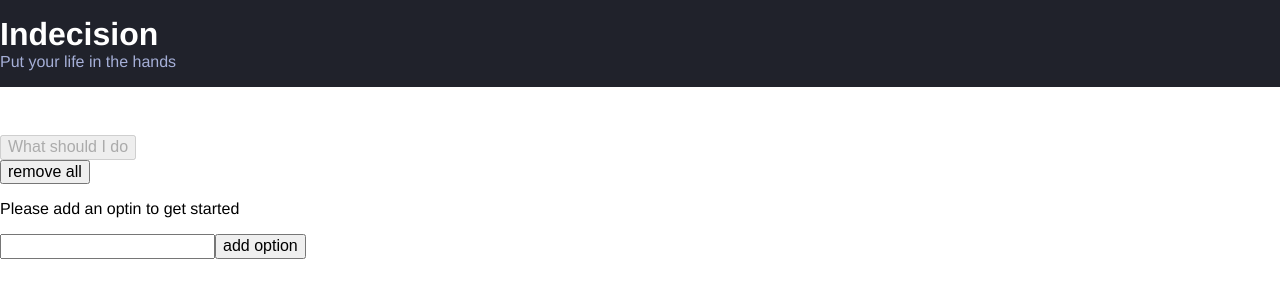
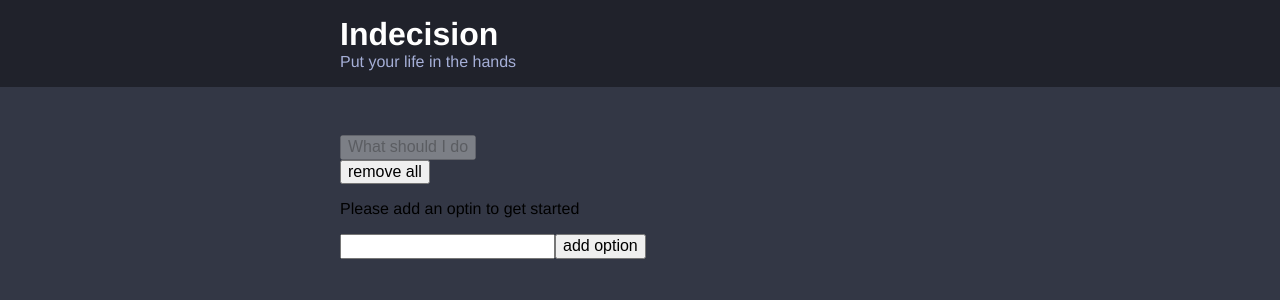
Before and after one commit to Chociszewski/Expensive-app, a React app: page / in a window 1280 px wide. Shown: the top 300 px of the page. Built offline with nearby package versions, Linux system fonts and the light colour scheme.

Commit message:
container body scss

```diff
--- a/src/components/Header.jsx
+++ b/src/components/Header.jsx
@@ -2,8 +2,10 @@ import React from "react";
 
 const Header = props => (
   <div className="header">
-    <h1 className="header__title">{props.title}</h1>
-    {props.subtitle && <h2 className="header__subtitle">{props.subtitle}</h2>}
+    <div className="container">
+      <h1 className="header__title">{props.title}</h1>
+      {props.subtitle && <h2 className="header__subtitle">{props.subtitle}</h2>}
+    </div>
   </div>
 );
 
--- a/src/components/IndecisionApp.jsx
+++ b/src/components/IndecisionApp.jsx
@@ -78,6 +78,7 @@ class Indecision extends React.Component {
     return (
       <div>
         <Header subtitle={subtitle} />
+        <div className="container">
           <Action
             hasOptions={this.state.options.length > 0}
             handlePick={this.handlePick}
@@ -88,6 +89,7 @@ class Indecision extends React.Component {
             handleDeleteOption={this.handleDeleteOption}
           />
           <AddOption handleAddOption={this.handleAddOption} />
+        </div>
         <OptionModal
           selectedOption={this.state.selectedOption}
           closeOptionModal={this.handleCloseOptionModal}
--- a/src/styles/base/_base.scss
+++ b/src/styles/base/_base.scss
@@ -5,5 +5,6 @@ html {
 
 body {
     font-family: Helvetica, Arial, sans-serif;
-    font-size: 1.6rem;
+    font-size: $m-size;
+    background: $dark-blue;
 }
--- a/src/styles/base/_settings.scss
+++ b/src/styles/base/_settings.scss
@@ -2,3 +2,10 @@
 
 $off-black: #20222b;
 $off-white: #a5afd7;
+$dark-blue: #333745;
+
+// Spacing
+
+$m-size: 1.6rem;
+$l-size: 3.2rem;
+$xl-size: 4.8rem;
--- /dev/null
+++ b/src/styles/components/_container.scss
@@ -0,0 +1,5 @@
+.container {
+    max-width: 60rem;
+    margin: 0 auto;
+    padding: 0 $m-size;
+}
--- a/src/styles/components/_header.scss
+++ b/src/styles/components/_header.scss
@@ -1,19 +1,18 @@
 .header {
     background: $off-black;
     color: white;
-    margin-bottom: 4.8rem;
-    padding: 1.6rem 0;
-
+    margin-bottom: $xl-size;
+    padding: $m-size 0;
     }
 
 .header__title {
-    font-size: 3.2rem;
+    font-size: $l-size;
     margin: 0;
 }
 
 .header__subtitle {
     color: $off-white;
-    font-size: 1.6rem;
+    font-size: $m-size;
     font-weight: 500;
     margin: 0;
 }
--- a/src/styles/styles.scss
+++ b/src/styles/styles.scss
@@ -1,3 +1,4 @@
 @import './base/_settings.scss';
 @import './base/_base.scss';
+@import './components/_container.scss';
 @import './components/_header.scss';
```
Also changed, not shown: 2 other files (tests, documents, lock files or other folders). Lines whose indentation alone changed are shown as unchanged.
